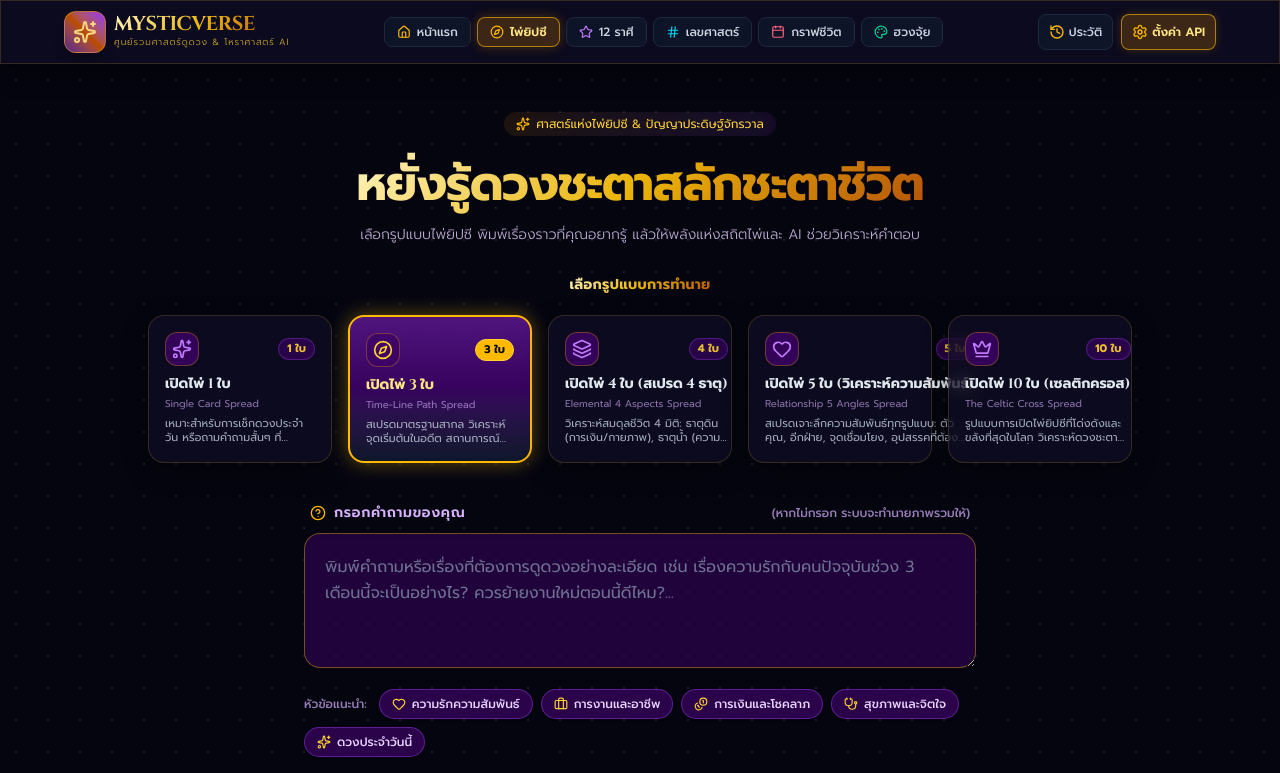
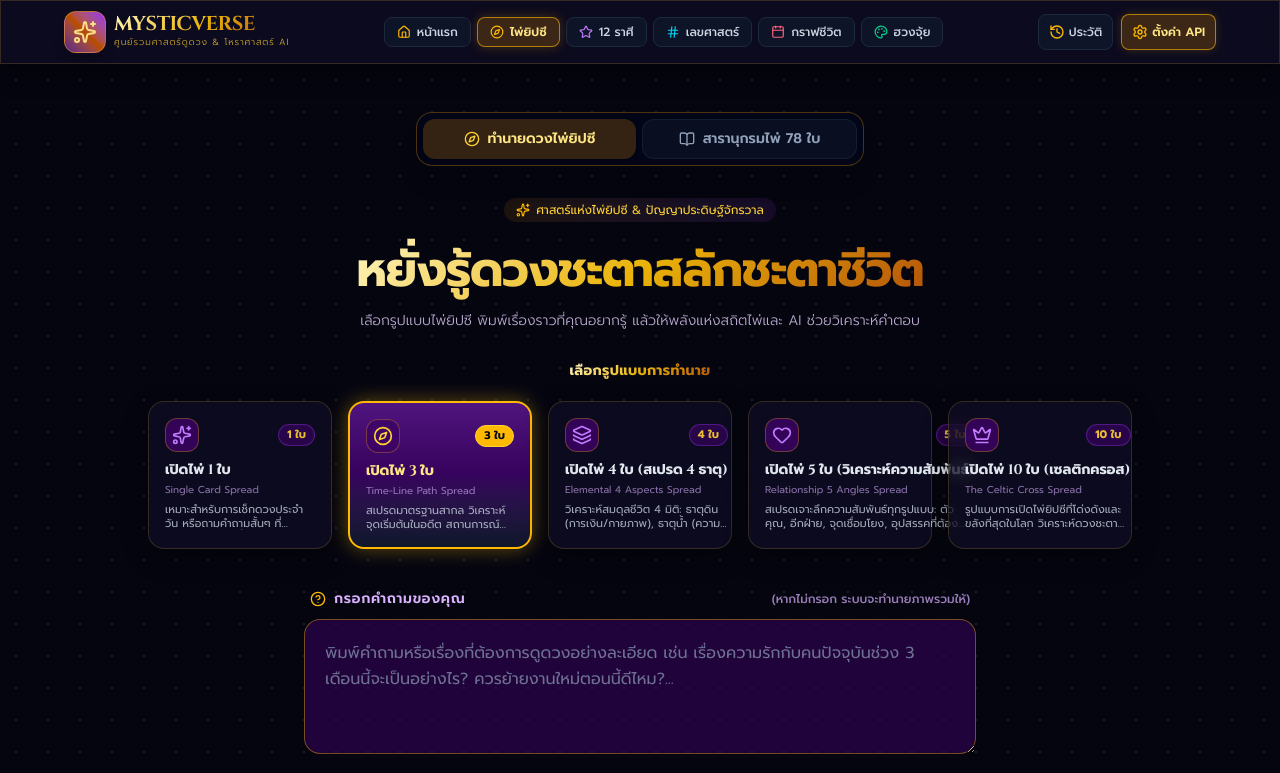
Before and after one commit to pondz1/MysticTarot, a React (Vite) app: page /tarot in a window 1280 px wide. Shown: the top 773 px of the page. Built offline with nearby package versions, Linux system fonts and the light colour scheme.

Commit message:
feat: add TarotSubNav component and integrate into reading and encyclopedia pages

```diff
--- /dev/null
+++ b/src/features/tarot/components/TarotSubNav.tsx
@@ -0,0 +1,43 @@
+import React from 'react';
+import { Link, useLocation } from 'react-router-dom';
+import { Compass, BookOpen } from 'lucide-react';
+import { MODULE_THEMES } from '../../../constants/moduleThemes';
+
+export const TarotSubNav: React.FC = () => {
+  const location = useLocation();
+  const theme = MODULE_THEMES.tarot;
+
+  const isReadingActive = location.pathname === '/tarot' || location.pathname.startsWith('/tarot/reading');
+  const isEncyclopediaActive = location.pathname.startsWith('/tarot/encyclopedia');
+
+  return (
+    <nav
+      aria-label="เมนูไพ่ยิปซี"
+      className="flex items-center justify-center gap-1.5 p-1.5 rounded-2xl bg-slate-950/90 border border-amber-500/30 backdrop-blur-md my-2 sm:my-4 shadow-xl max-w-md mx-auto w-full"
+    >
+      <Link
+        to="/tarot"
+        className={`flex-1 flex items-center justify-center gap-2 h-10 px-3.5 rounded-xl text-xs sm:text-sm font-semibold transition-all cursor-pointer ${
+          isReadingActive
+            ? `${theme.activeNavStyle} shadow-md`
+            : 'bg-slate-900/60 text-slate-400 border border-slate-800/60 hover:text-slate-200 hover:bg-slate-800/80'
+        }`}
+      >
+        <Compass className={`w-4 h-4 ${isReadingActive ? 'text-amber-300' : 'text-slate-400'} shrink-0`} />
+        <span className="whitespace-nowrap">ทำนายดวงไพ่ยิปซี</span>
+      </Link>
+
+      <Link
+        to="/tarot/encyclopedia"
+        className={`flex-1 flex items-center justify-center gap-2 h-10 px-3.5 rounded-xl text-xs sm:text-sm font-semibold transition-all cursor-pointer ${
+          isEncyclopediaActive
+            ? `${theme.activeNavStyle} shadow-md`
+            : 'bg-slate-900/60 text-slate-400 border border-slate-800/60 hover:text-slate-200 hover:bg-slate-800/80'
+        }`}
+      >
+        <BookOpen className={`w-4 h-4 ${isEncyclopediaActive ? 'text-amber-300' : 'text-slate-400'} shrink-0`} />
+        <span className="whitespace-nowrap">สารานุกรมไพ่ 78 ใบ</span>
+      </Link>
+    </nav>
+  );
+};
--- a/src/features/tarot/pages/TarotEncyclopediaPage.tsx
+++ b/src/features/tarot/pages/TarotEncyclopediaPage.tsx
@@ -27,6 +27,7 @@ import {
 } from 'lucide-react';
 
 import { storageService } from '../../../services/storageService';
+import { TarotSubNav } from '../components/TarotSubNav';
 import { MODULE_THEMES } from '../../../constants/moduleThemes';
 
 type ArcanaFilter = 'all' | 'major' | 'minor';
@@ -145,7 +146,10 @@ export const TarotEncyclopediaPage: React.FC = () => {
   };
 
   return (
-    <div className="w-full max-w-6xl mx-auto px-3 sm:px-4 py-4 sm:py-8 min-h-[80vh] flex flex-col animate-fade-in">
+    <div className="w-full max-w-6xl mx-auto min-h-[80vh] flex flex-col animate-fade-in">
+      {/* Tarot Sub Navigation Tabs */}
+      <TarotSubNav />
+
       {/* If Detail View mode is active via URL cardId */}
       {selectedCard ? (
         <div className="animate-fade-in flex flex-col gap-6">
--- a/src/features/tarot/pages/TarotReadingPage.tsx
+++ b/src/features/tarot/pages/TarotReadingPage.tsx
@@ -10,6 +10,7 @@ import { analyzeTarotReading, analyzeTarotFollowUp, generateFallbackReading } fr
 import { storageService } from '../../../services/storageService';
 import type { TarotCard } from '../data/tarotCards';
 import { Sparkles } from 'lucide-react';
+import { TarotSubNav } from '../components/TarotSubNav';
 import { MODULE_THEMES } from '../../../constants/moduleThemes';
 
 interface ReadingPageProps {
@@ -219,6 +220,9 @@ export const TarotReadingPage: React.FC<ReadingPageProps> = ({
 
   return (
     <div className="w-full flex flex-col items-center animate-fade-in pb-12">
+      {/* Tarot Feature Sub Navigation Tabs */}
+      <TarotSubNav />
+
       {/* Hero Section Banner */}
       <div className="text-center my-2 sm:my-4 max-w-2xl mx-auto">
         <div className={`inline-flex items-center gap-1.5 px-2.5 py-0.5 sm:px-3 sm:py-1 rounded-full ${theme.badgeBg} text-[10px] sm:text-xs mb-2 sm:mb-3 shadow-inner`}>
--- a/src/pages/HomePage.tsx
+++ b/src/pages/HomePage.tsx
@@ -1,6 +1,6 @@
 import React, { useState } from 'react';
 import { Link } from 'react-router-dom';
-import { Sparkles, Star, ArrowRight, Sun } from 'lucide-react';
+import { Sparkles, Star, ArrowRight, Sun, BookOpen } from 'lucide-react';
 import { MODULE_THEMES, type ModuleId } from '../constants/moduleThemes';
 
 interface DivinationService {
@@ -148,10 +148,11 @@ export const HomePage: React.FC = () => {
         <div className="grid grid-cols-1 md:grid-cols-2 lg:grid-cols-3 gap-6">
           {DIVINATION_SERVICES.map((service) => {
             const theme = MODULE_THEMES[service.id];
+            const isTarot = service.id === 'tarot';
+
             return (
-              <Link
+              <div
                 key={service.id}
-                to={service.link}
                 className={`group relative rounded-2xl p-6 ${theme.cardBg} transition-all duration-300 hover:-translate-y-1.5 shadow-xl flex flex-col justify-between space-y-4 hover:${theme.borderGlow}`}
               >
                 <div className="space-y-3">
@@ -170,11 +171,26 @@ export const HomePage: React.FC = () => {
                   <p className="text-xs text-slate-400 leading-relaxed">{service.description}</p>
                 </div>
 
-                <div className="pt-2 flex items-center justify-between text-xs font-bold text-slate-300 group-hover:text-white">
-                  <span>เข้าสู่การทำนาย</span>
-                  <ArrowRight className={`w-4 h-4 ${theme.iconColor} group-hover:translate-x-1 transition-transform`} />
+                <div className="pt-2 flex flex-col gap-2">
+                  <Link
+                    to={service.link}
+                    className={`flex items-center justify-between text-xs font-bold p-2.5 rounded-xl ${theme.badgeBg} hover:brightness-110 transition-all cursor-pointer`}
+                  >
+                    <span>เข้าสู่การทำนาย</span>
+                    <ArrowRight className={`w-4 h-4 ${theme.iconColor} group-hover:translate-x-1 transition-transform`} />
+                  </Link>
+
+                  {isTarot && (
+                    <Link
+                      to="/tarot/encyclopedia"
+                      className="flex items-center justify-center gap-1.5 text-xs font-semibold text-amber-300/80 hover:text-amber-200 py-1 hover:underline transition-all cursor-pointer"
+                    >
+                      <BookOpen className="w-3.5 h-3.5 text-amber-400" />
+                      <span>เปิดคลังสารานุกรมไพ่ 78 ใบ</span>
+                    </Link>
+                  )}
                 </div>
-              </Link>
+              </div>
             );
           })}
         </div>
```
